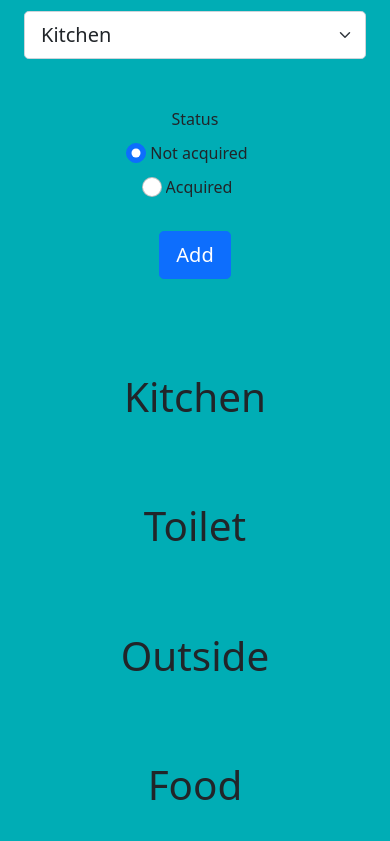
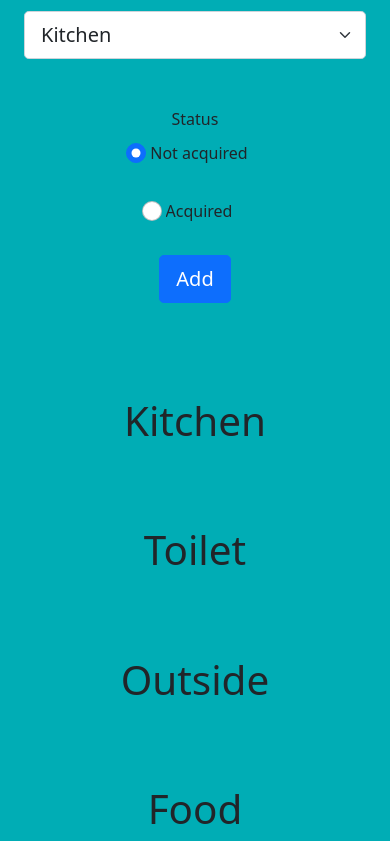
Before and after one commit to Mateus-Henr/Utilities-List, a website: page index.html in a window 390 px wide. Shown: the part 1083-1924 px from the top of the page. Before the commit the page ends 1900 px from the top, so only its background shows below. Drawn offline with nearby package versions, Linux system fonts and the light colour scheme.

Commit message:
Add margin-bottom

```diff
--- a/index.html
+++ b/index.html
@@ -90,18 +90,18 @@
             </div>
           </div>
 
-          <fieldset class="row justify-content-center mb-4">
+          <fieldset class="row justify-content-center">
 
             <label for="status" class="form-label">Status</label>
 
-            <div class="col-lg-1 col-sm-2">
+            <div class="col-lg-1 col-sm-2 mb-4">
               <div class="form-check form-check-inline">
                 <input class="form-check-input" type="radio" name="status" value="" id="uncheckedStatus" checked>
                 <label class="form-check-label align-middle" for="uncheckedStatus">Not acquired</label>
               </div>
             </div>
 
-            <div class="col-lg-1 col-sm-2">
+            <div class="col-lg-1 col-sm-2 mb-4">
               <div class="form-check form-check-inline">
                 <input class="form-check-input" type="radio" name="status" value="checked" id="checkedStatus">
                 <label class="form-check-label align-middle" for="checkedStatus">Acquired</label>
```
